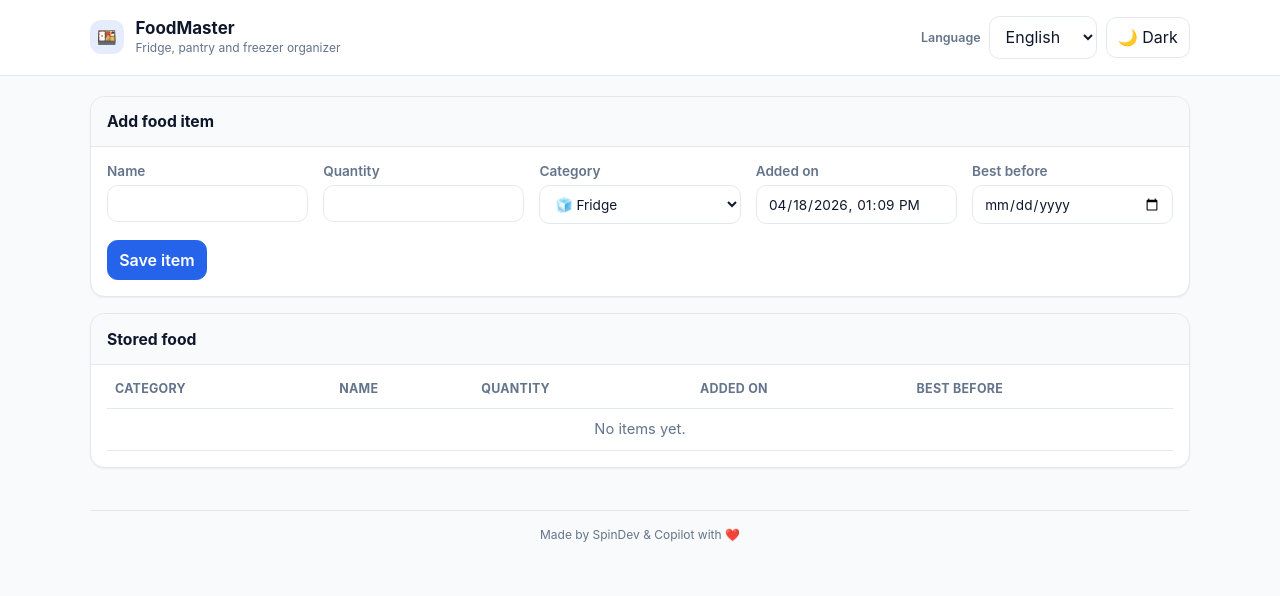
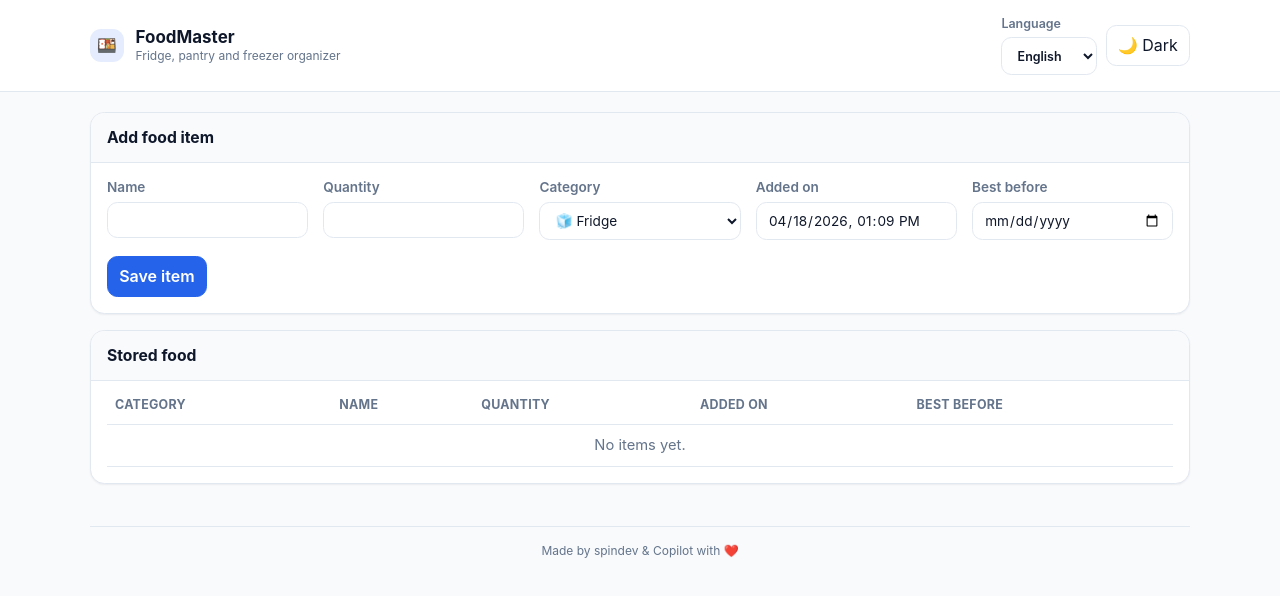
Before and after one commit to spindev/FoodMaster, a React (Vite) app: page / in a window 1280 px wide. Shown: the top 596 px of the page. Built offline with nearby package versions, Linux system fonts and the light colour scheme.

Commit message:
fix: align final style and accessibility review details
Agent-Logs-Url: https://github.com/spindev/FoodMaster/sessions/798b2b3b-597d-4129-a5a4-4625fa9c3cf4

Co-authored-by: spindev <14042276+spindev@users.noreply.github.com>

```diff
--- a/src/App.jsx
+++ b/src/App.jsx
@@ -159,13 +159,13 @@ export default function App() {
             </div>
           </div>
           <div className="header-controls">
-            <label htmlFor="language-select">
+            <label>
               <span>{t.language}</span>
+              <select value={language} onChange={(event) => setLanguage(event.target.value)}>
+                <option value="de">Deutsch</option>
+                <option value="en">English</option>
+              </select>
             </label>
-            <select id="language-select" value={language} onChange={(event) => setLanguage(event.target.value)}>
-              <option value="de">Deutsch</option>
-              <option value="en">English</option>
-            </select>
             <button type="button" onClick={() => setTheme((prev) => (prev === 'dark' ? 'light' : 'dark'))}>
               {theme === 'dark' ? t.themeLight : t.themeDark}
             </button>
@@ -270,7 +270,7 @@ export default function App() {
       </main>
 
       <footer className="app-footer">
-        Made by SpinDev &amp; Copilot with <span role="img" aria-label="love">❤️</span>
+        Made by spindev &amp; Copilot with <span role="img" aria-label="love">❤️</span>
       </footer>
     </div>
   )
--- a/src/index.css
+++ b/src/index.css
@@ -1,5 +1,5 @@
 :root {
-  color-scheme: light;
+  color-scheme: light dark;
   --bg: #f8fafc;
   --surface: #ffffff;
   --surface-soft: #f8fafc;
```
